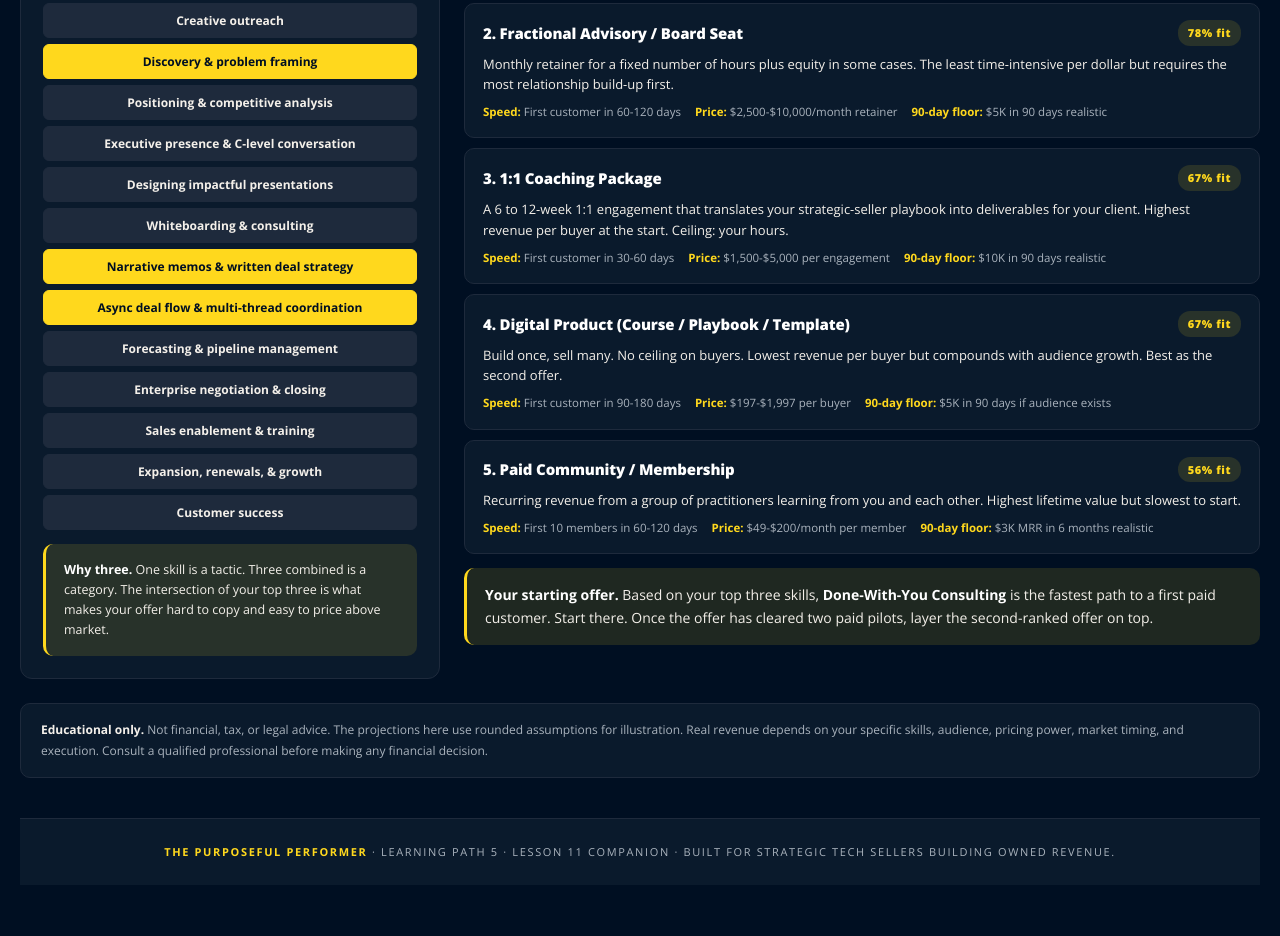
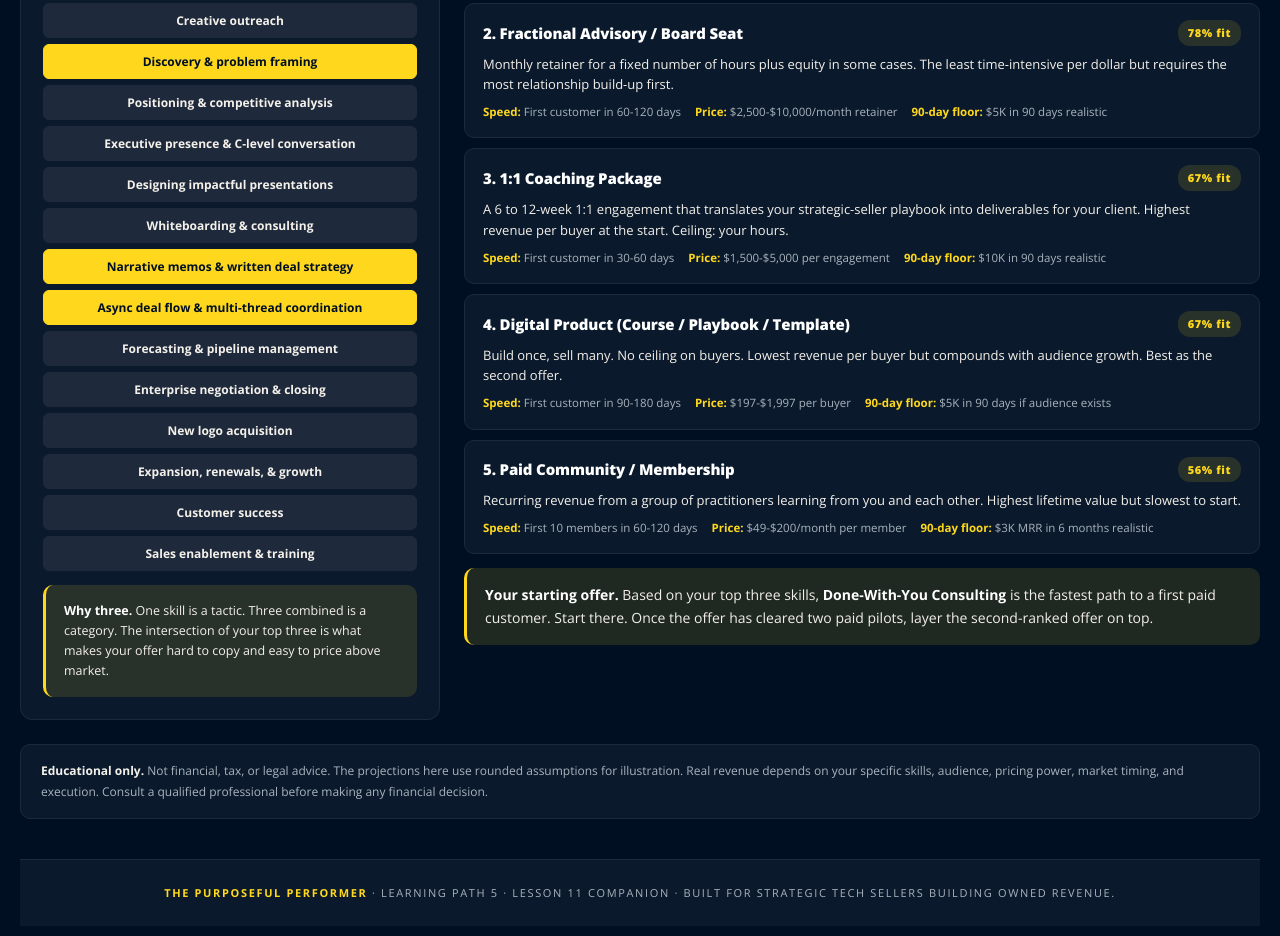
Before and after one commit to brandonfluharty/bridge-playground, a plain HTML site: page index.html in a window 1280 px wide. Shown: the part 575-1511 px from the top of the page. Drawn offline with nearby package versions, Linux system fonts and the light colour scheme.

Commit message:
Add New logo acquisition; move Sales enablement to last (15 skills)

```diff
--- a/index.html
+++ b/index.html
@@ -441,9 +441,10 @@
         <button class="on" data-skill="async-deal-flow">Async deal flow &amp; multi-thread coordination</button>
         <button data-skill="forecasting">Forecasting &amp; pipeline management</button>
         <button data-skill="enterprise-negotiation">Enterprise negotiation &amp; closing</button>
-        <button data-skill="enablement">Sales enablement &amp; training</button>
+        <button data-skill="new-logo">New logo acquisition</button>
         <button data-skill="expansion">Expansion, renewals, &amp; growth</button>
         <button data-skill="customer-success">Customer success</button>
+        <button data-skill="enablement">Sales enablement &amp; training</button>
       </div>
       <div class="callout" style="margin-top:14px;font-size:12.5px;">
         <strong>Why three.</strong> One skill is a tactic. Three combined is a category. The intersection of your top three is what makes your offer hard to copy and easy to price above market.
@@ -793,9 +794,10 @@ const SKILL_LIBRARY = {
   'async-deal-flow': { name: 'Async deal flow & multi-thread coordination', weight: { coaching: 1, consulting: 3, advisory: 3, product: 1, community: 1 } },
   'forecasting': { name: 'Forecasting & pipeline management', weight: { coaching: 2, consulting: 3, advisory: 2, product: 2, community: 1 } },
   'enterprise-negotiation': { name: 'Enterprise negotiation & closing', weight: { coaching: 3, consulting: 3, advisory: 3, product: 1, community: 1 } },
-  'enablement': { name: 'Sales enablement & training', weight: { coaching: 3, consulting: 2, advisory: 1, product: 3, community: 3 } },
+  'new-logo': { name: 'New logo acquisition', weight: { coaching: 3, consulting: 3, advisory: 2, product: 2, community: 2 } },
   'expansion': { name: 'Expansion, renewals, & growth', weight: { coaching: 3, consulting: 3, advisory: 2, product: 2, community: 2 } },
-  'customer-success': { name: 'Customer success', weight: { coaching: 3, consulting: 3, advisory: 2, product: 2, community: 3 } }
+  'customer-success': { name: 'Customer success', weight: { coaching: 3, consulting: 3, advisory: 2, product: 2, community: 3 } },
+  'enablement': { name: 'Sales enablement & training', weight: { coaching: 3, consulting: 2, advisory: 1, product: 3, community: 3 } }
 };
 
 const OFFER_LIBRARY = {
```
